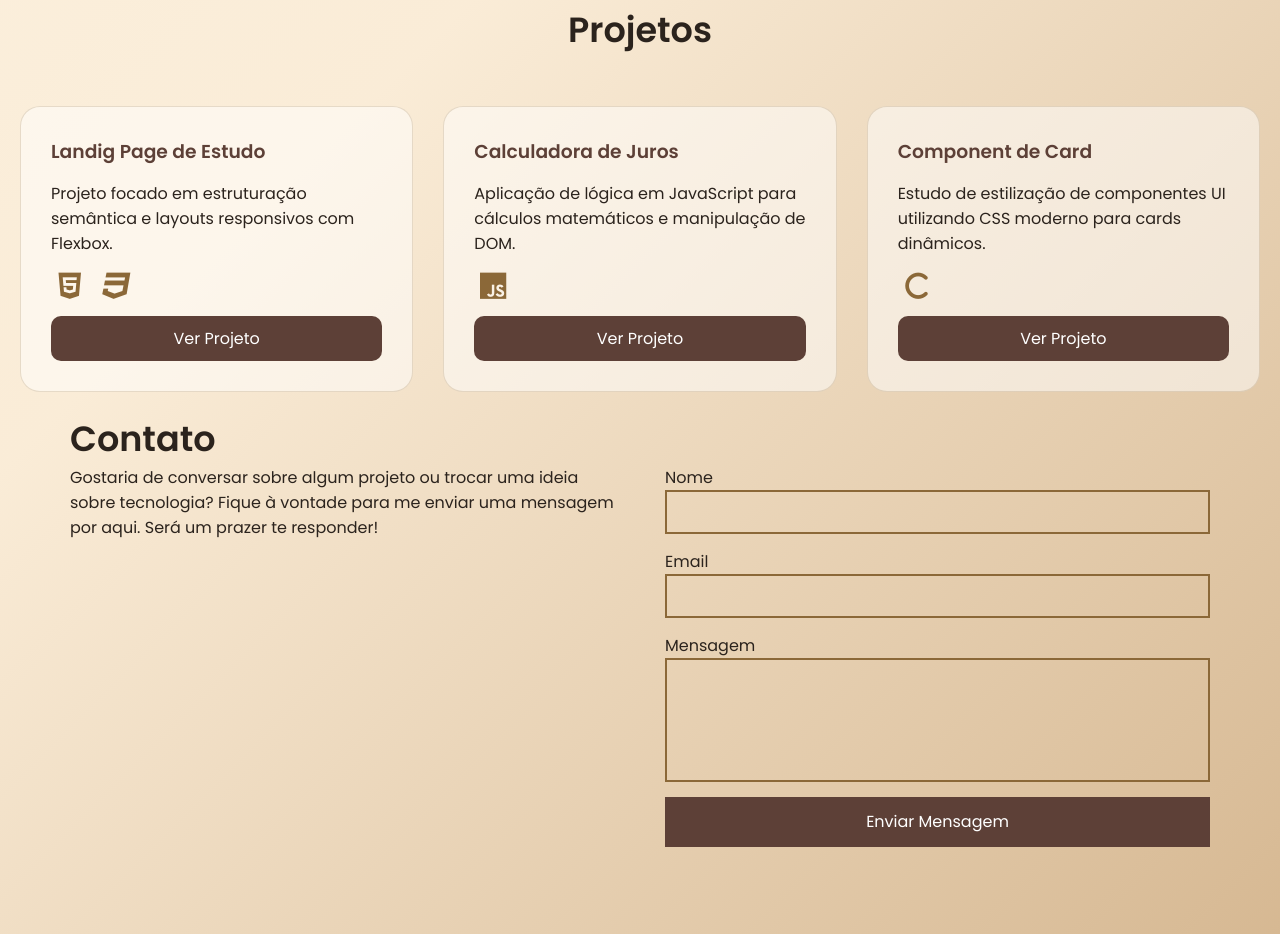
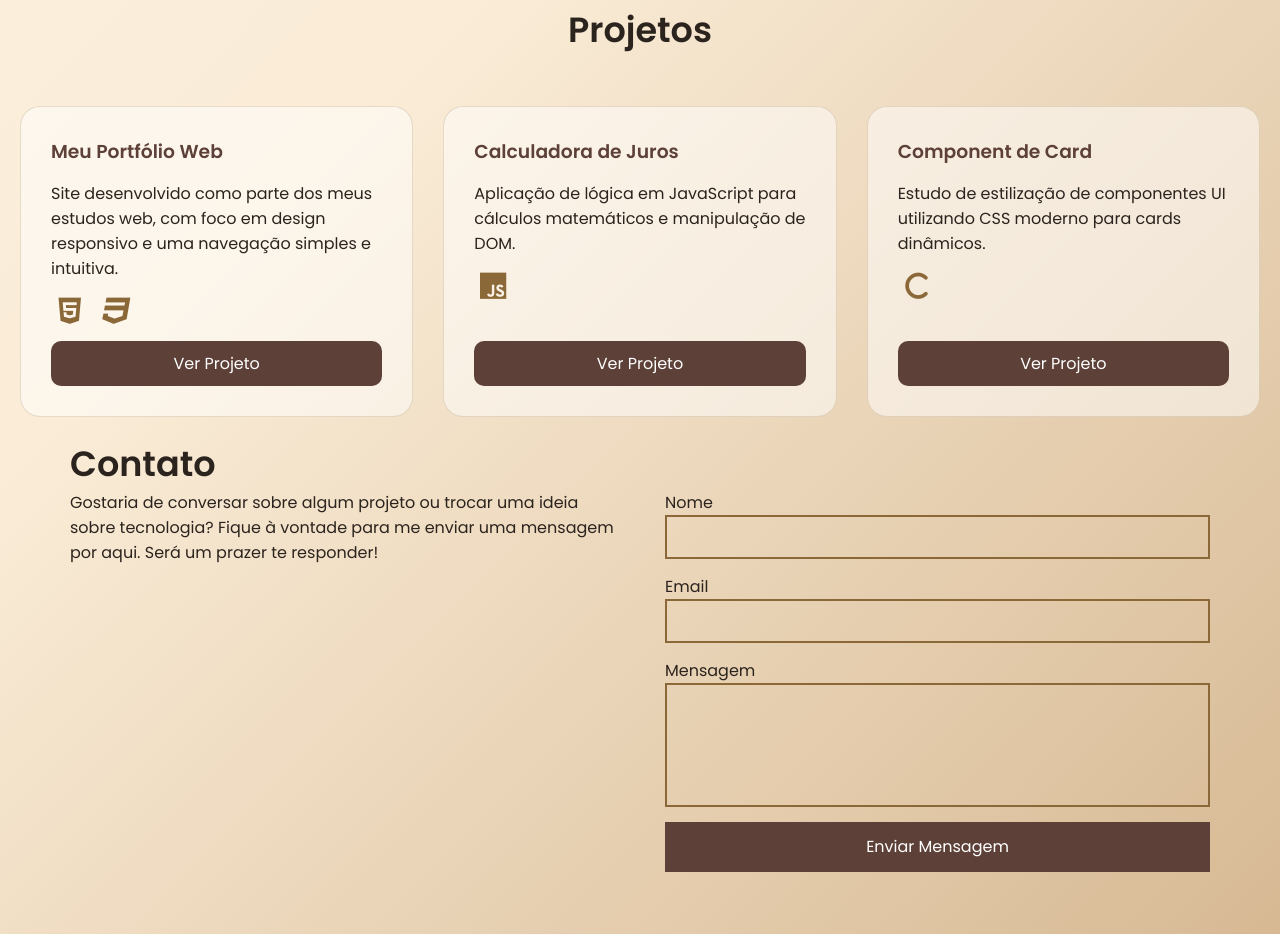
Before and after one commit to Bia-cod3/meu-portfolio, a plain HTML site: page index.html in a window 1280 px wide. Shown: the part 1385-2319 px from the top of the page. Drawn offline with Linux system fonts and the light colour scheme.

Commit message:
Update index.html

```diff
--- a/index.html
+++ b/index.html
@@ -107,15 +107,15 @@ Tenho muito interesse pela área de tecnologia e estou focada em aprender a dese
             <div class="grid-projects">
 
                 <article class="card">
-                    <h3>Landig Page de Estudo</h3>
-                    <p>Projeto focado em estruturação semântica e layouts responsivos com Flexbox.</p>
+                    <h3>Meu Portfólio Web</h3>
+                    <p>Site desenvolvido como parte dos meus estudos web, com foco em design responsivo e uma navegação simples e intuitiva.</p>
 
                     <div class="tecnologias">
                         <i class="fa-brands fa-html5"></i>
                         <i class="fa-brands fa-css3"></i>
                     </div>
 
-                    <a href="projetos/landing-page/index.html" class="btn-link" target="_blank">Ver Projeto</a>
+                    <a href="https://bia-cod3.github.io/meu-portfolio/" class="btn-link" target="_blank">Ver Projeto</a>
                 </article>
 
                 <article class="card">
```
